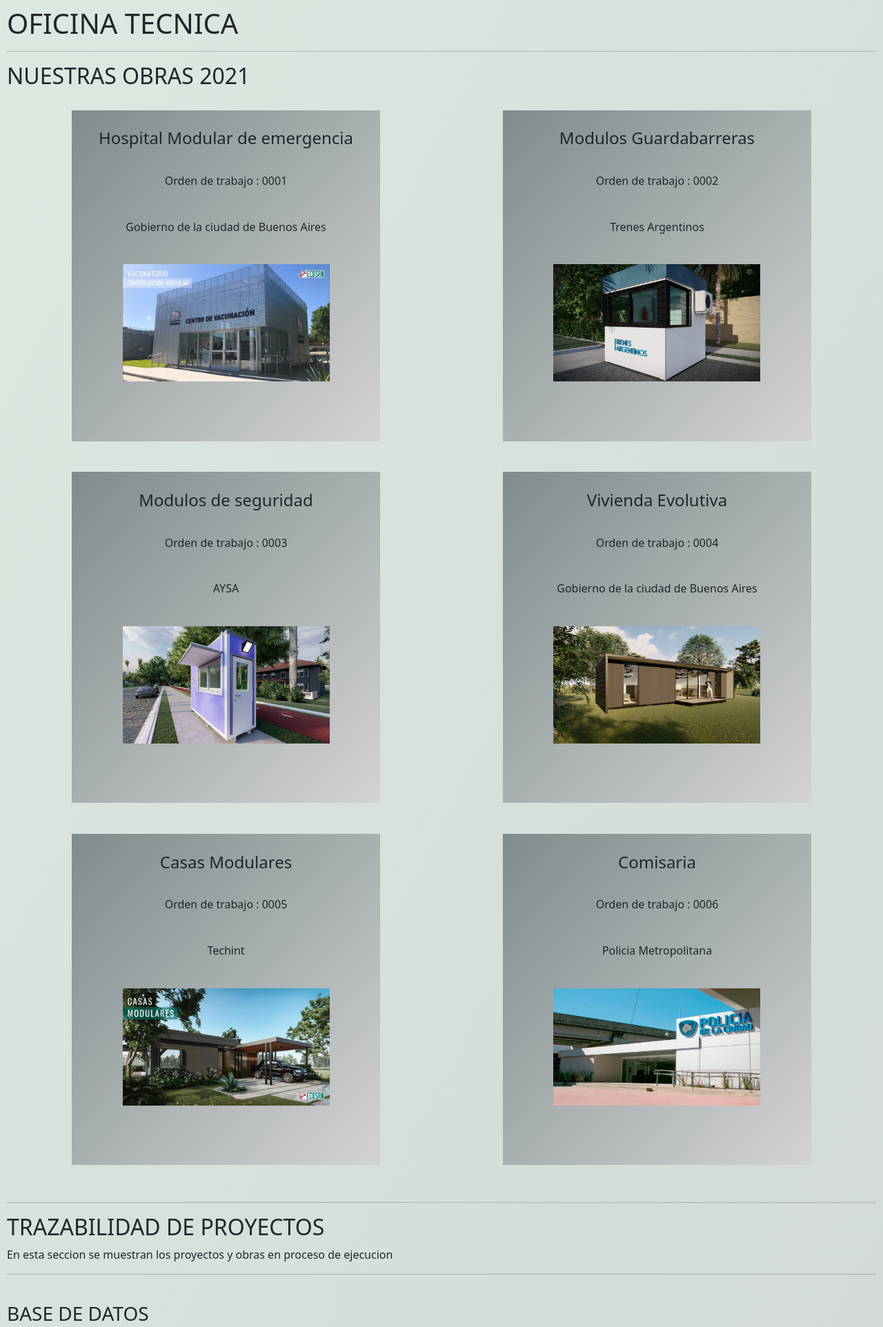
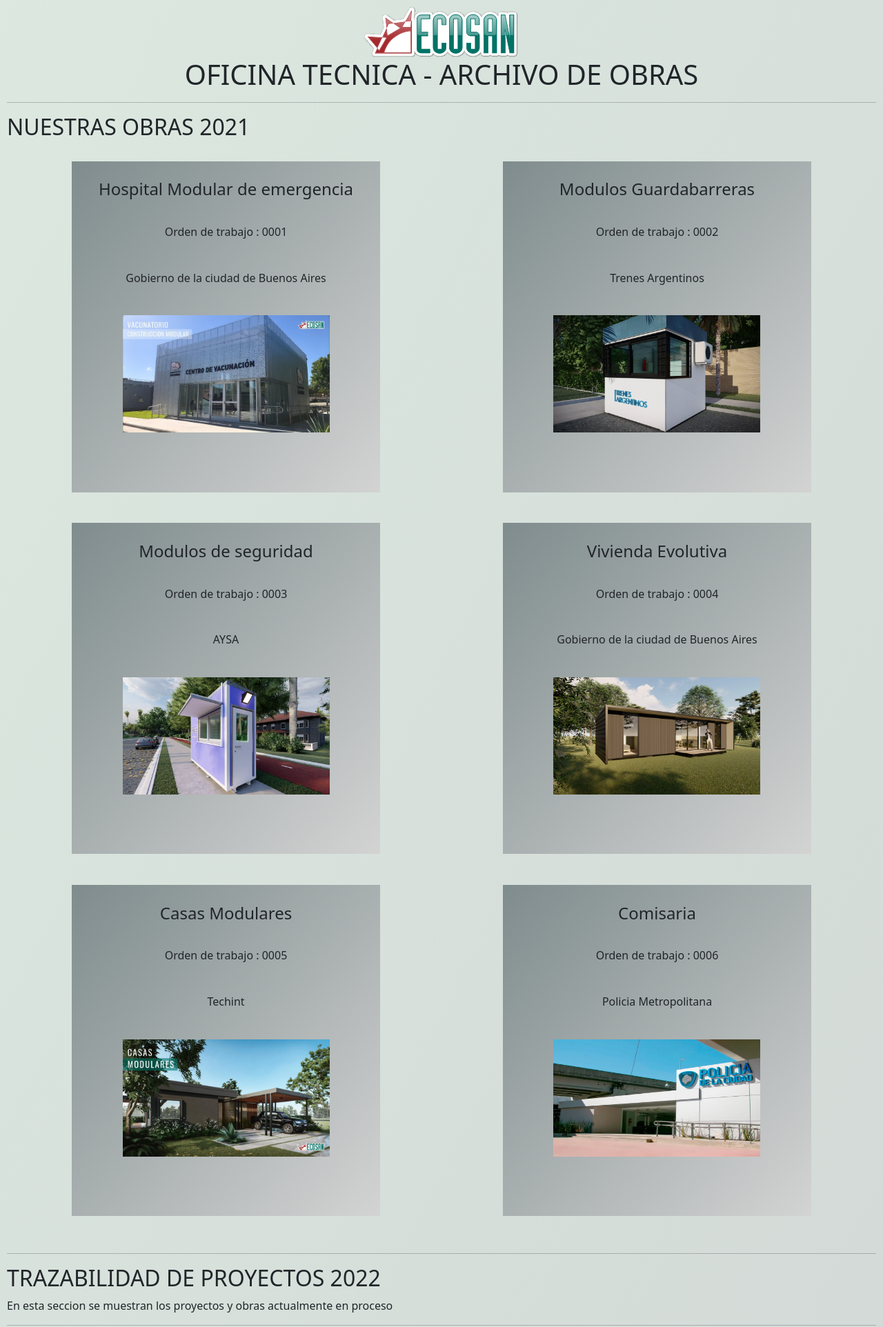
Before and after one commit to Diego-Corrales/TrazabilidadEcosan, a plain HTML site: page pagina/pagina.html in a window 1280 px wide. Shown: the top 1924 px of the page at 69% size. Drawn offline with nearby package versions, Linux system fonts and the light colour scheme; some packages are replaced by stand-ins of ours; a script that the page names is missing.

Commit message:
4to commit

```diff
--- a/pagina/pagina.html
+++ b/pagina/pagina.html
@@ -18,7 +18,8 @@
     </header>
 
     <main class="w-100">
-        <h1 id="titulo">OFICINA TECNICA</h1>
+        <img class="rounded mx-auto d-block" src="../ecosan.png" alt="logo">
+        <h1 id="titulo">OFICINA TECNICA - ARCHIVO DE OBRAS</h1>
 
         <hr>
 
@@ -34,9 +35,9 @@
 
         <hr>
 
-        <h2>TRAZABILIDAD DE PROYECTOS</h2>
+        <h2>TRAZABILIDAD DE PROYECTOS 2022</h2>
         <section id="traza_Texto">
-            <p>En esta seccion se muestran los proyectos y obras en proceso de ejecucion</p>
+            <p>En esta seccion se muestran los proyectos y obras actualmente en proceso</p>
         </section>
 
         <hr>
--- a/pagina/style.css
+++ b/pagina/style.css
@@ -1,14 +1,12 @@
 
-/* #listaProyectos{
-    max-width: 100%;
-    display: grid;
-    grid-template-columns: repeat(auto-fit, minmax(8rem, 1fr));
-    grid-auto-rows: 6rem;
-} */
 
 main {
     padding: 10px;
     background-image: linear-gradient(to bottom right, #DCE8E0, #D2D8D6);
+}
+
+#titulo {
+    text-align: center;
 }
 
 #obras2021 {
--- a/style_log.css
+++ b/style_log.css
@@ -10,7 +10,7 @@ body {
     display: flex;
     align-items: center;
     justify-content: center;
-    background-image: url(./Img/empresa02.jpg);
+    background-image: url(./empresa02.jpg);
     background-position: center;
     background-repeat: no-repeat;
     background-size: cover;
```
Also changed, not shown: index.html (+1 -9 lines), buzo.jpg (deleted), ecosan.png (added), empresa02.jpg (renamed from pagina/Img/empresa02.jpg).
